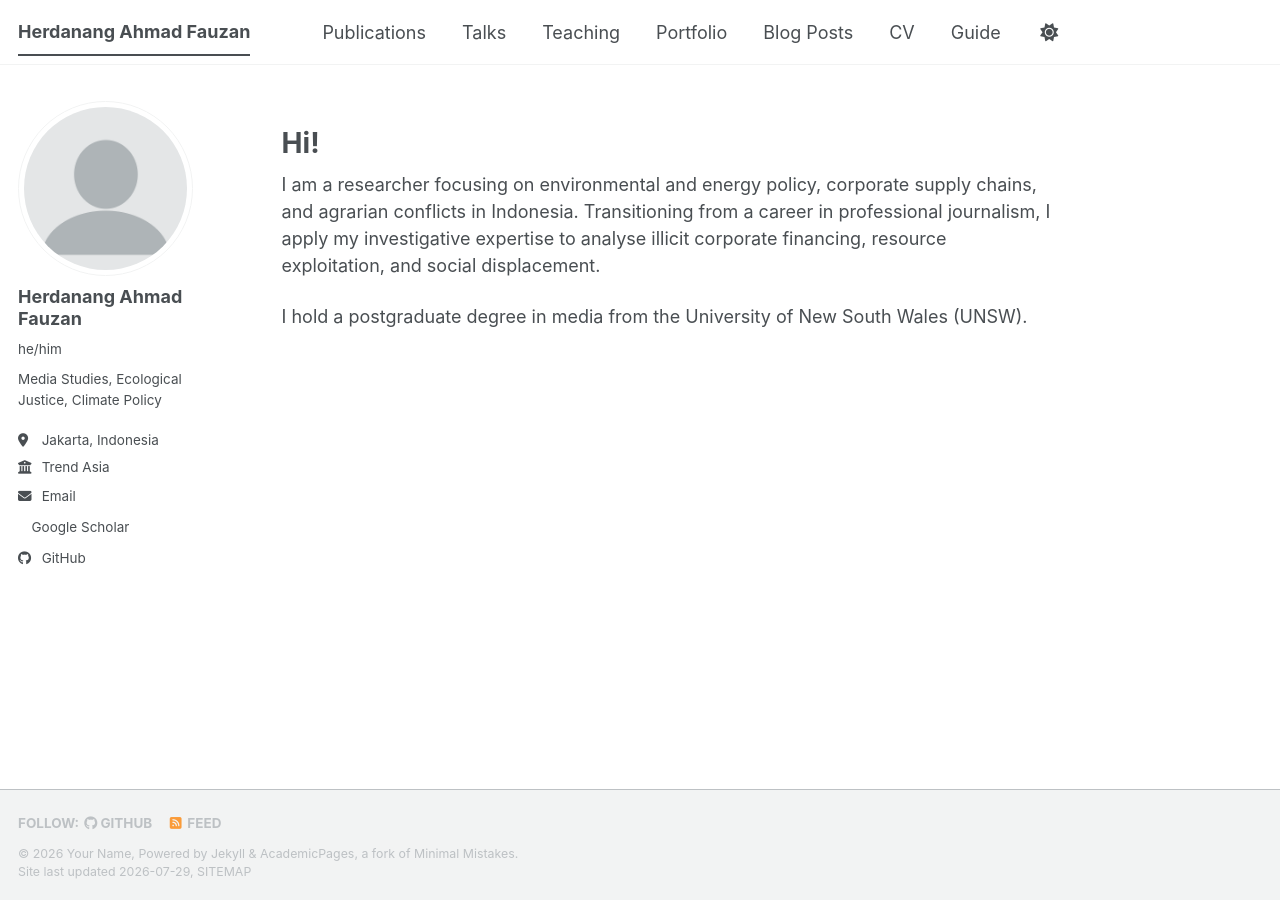
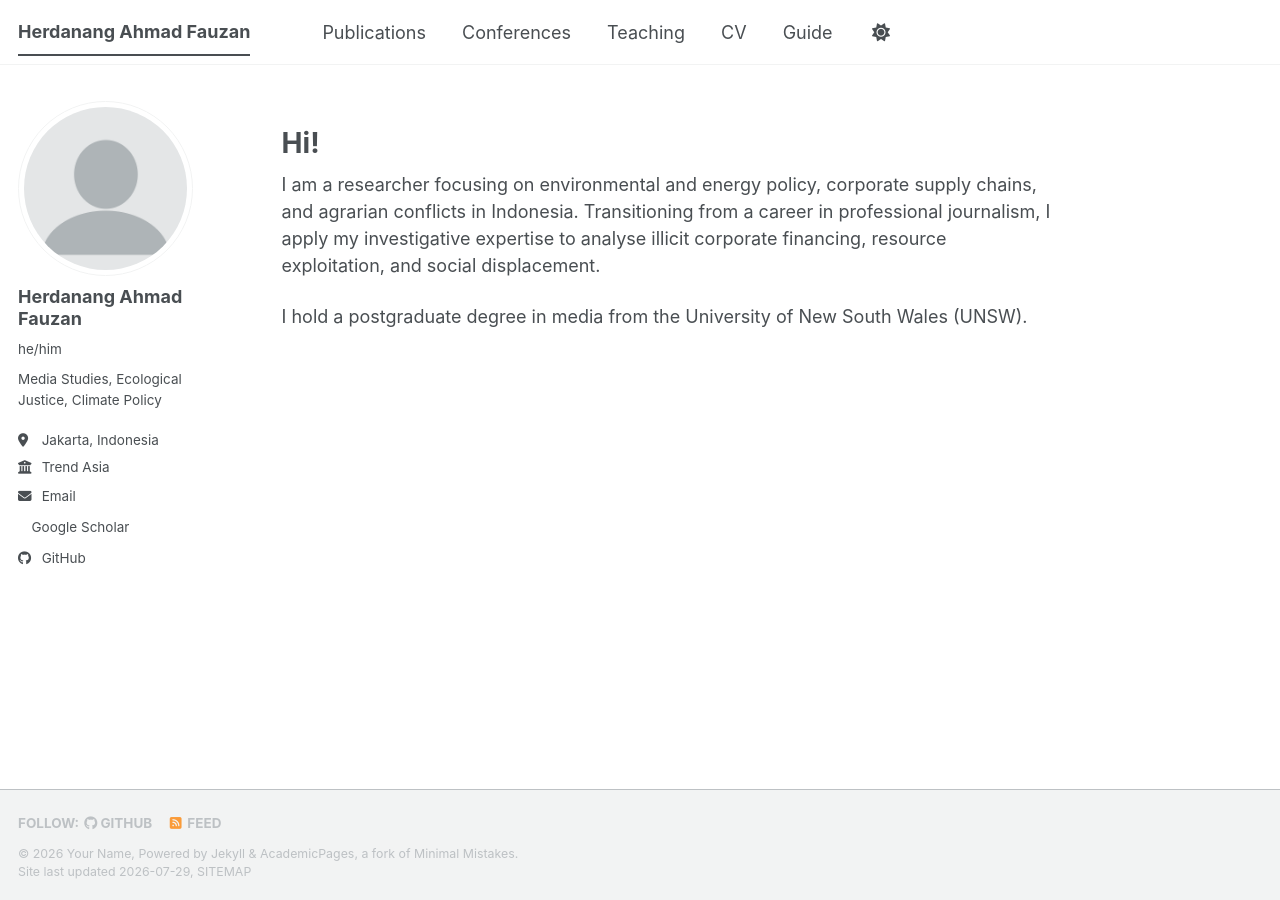
Before and after one commit to subworded/subworded.github.io, a Jekyll site: the page built from _pages/about.md, in a window 1280 px wide. Built offline with Jekyll 4.4.1, drawn with Linux system fonts in a browser that asks for light colours; a style sheet for code colours, icons or effects is not loaded.

Commit message:
Update navigation.yml

```diff
--- a/_data/navigation.yml
+++ b/_data/navigation.yml
@@ -11,17 +11,11 @@ main:
   - title: "Publications"
     url: /publications/
 
-  - title: "Talks"
+  - title: "Conferences"
     url: /talks/
 
   - title: "Teaching"
     url: /teaching/
-
-  - title: "Portfolio"
-    url: /portfolio/
-
-  - title: "Blog Posts"
-    url: /year-archive/
 
   - title: "CV"
     url: /cv/
```
